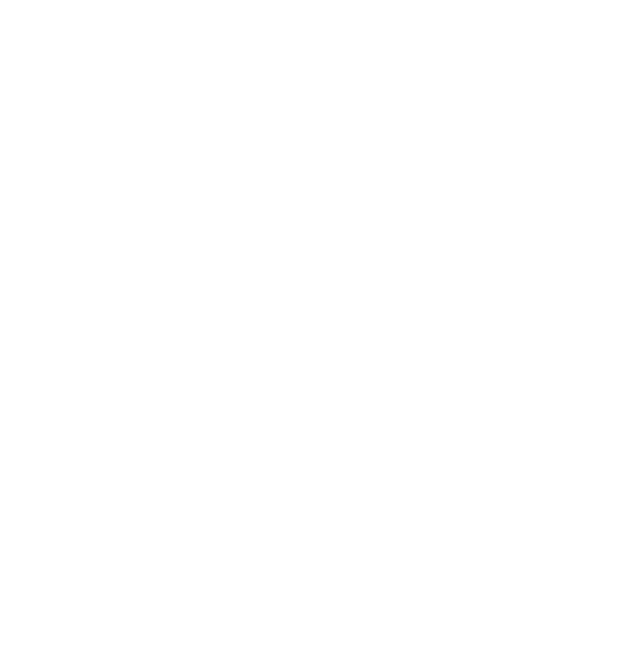
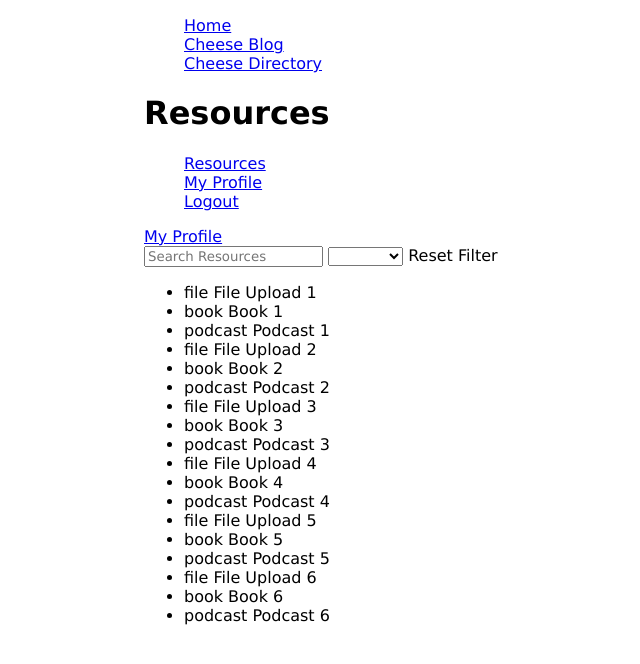
Before and after one commit to nswitzer/cheesources, a website: page resources.html in a window 1280 px wide. Shown: the whole page, without its empty margins (96-736 px from the left). Drawn offline with Linux system fonts and the light colour scheme.

Commit message:
adds navigation

```diff
--- a/js/app.js
+++ b/js/app.js
@@ -4,8 +4,8 @@
 
 	app.controller('rsrcFltr', function($scope) {
 
-	// Define list of documents
-	$scope.documents = [
+	// Define list of my documents
+	$scope.myDocuments = [
 	 	{
 	 		type:"file",
 	 		title:"File Upload 1"
@@ -43,6 +43,80 @@
 	 	}
 	];
 
+	// Define list of all documents
+	$scope.allDocuments = [
+	 	{
+	 		type:"file",
+	 		title:"File Upload 1"
+	 	},
+	 	{
+	 		type:"book",
+	 		title:"Book 1"
+	 	},
+	 	{
+	 		type:"podcast",
+	 		title:"Podcast 1"
+	 	},
+	 	{
+	 		type:"file",
+	 		title:"File Upload 2"
+	 	},
+	 	{
+	 		type:"book",
+	 		title:"Book 2"
+	 	},
+	 	{
+	 		type:"podcast",
+	 		title:"Podcast 2"
+	 	},{
+	 		type:"file",
+	 		title:"File Upload 3"
+	 	},
+	 	{
+	 		type:"book",
+	 		title:"Book 3"
+	 	},
+	 	{
+	 		type:"podcast",
+	 		title:"Podcast 3"
+	 	},
+	 	{
+	 		type:"file",
+	 		title:"File Upload 4"
+	 	},
+	 	{
+	 		type:"book",
+	 		title:"Book 4"
+	 	},
+	 	{
+	 		type:"podcast",
+	 		title:"Podcast 4"
+	 	},
+	 	{
+	 		type:"file",
+	 		title:"File Upload 5"
+	 	},
+	 	{
+	 		type:"book",
+	 		title:"Book 5"
+	 	},
+	 	{
+	 		type:"podcast",
+	 		title:"Podcast 5"
+	 	},{
+	 		type:"file",
+	 		title:"File Upload 6"
+	 	},
+	 	{
+	 		type:"book",
+	 		title:"Book 6"
+	 	},
+	 	{
+	 		type:"podcast",
+	 		title:"Podcast 6"
+	 	}
+	];
+
 	// Define filter list
 	$scope.docTypes = ["file","book","podcast"];
 
@@ -59,4 +133,5 @@
 	$scope.searchDocs = '';
 
 	});
+
 })();
--- a/resources.html
+++ b/resources.html
@@ -1,5 +1,5 @@
 <!DOCTYPE html>
-<html class="no-js">
+<html ng-app="resources">
 
 	<head>
 	    <meta charset="utf-8">
@@ -10,9 +10,53 @@
 
 	        <link rel="stylesheet" href="css/style.css">
 
+	        <script src="vendor/angular/angular.min.js"></script>
+	        <script type="text/javascript" src="js/app.js"></script>
+
 	</head>
 
 	<body>
+		<div id="page">
+
+			<nav class="main-nav">
+				<ul>
+					<li><a href="#">Home</a></li>
+					<li><a href="#">Cheese Blog</a></li>
+					<li><a href="#">Cheese Directory</a></li>
+				</ul>
+			</nav>
+
+			<header>
+	        	<h1>Resources</h1>
+	        </header>
+
+	        <nav class="utility-nav">
+                <ul>
+                	<li><a href="resources.html" class="active">Resources</a></li>
+                    <li><a href="my-profile.html">My Profile</a></li>
+                    <li><a href="#">Logout</a></li>
+                </ul>
+            </nav>
+
+	        <main class="content" ng-controller="rsrcFltr as fltr">
+
+	        	<a href="my-profile.html">My Profile</a>
+
+    			<div class="filters">
+                    <input type="text" class="form-control" placeholder="Search Resources" ng-model="searchDocs">
+    				<select name="filter" id="filter" ng-model="filter" ng-options="type for type in docTypes" ng-change="changeFilter()"></select>
+    				<a ng-click="resetFilter()" class="filter-reset">Reset Filter</a>
+    			</div>
+
+    			<div class="resource-list">
+                    <ul>
+                        <li class="document" ng-repeat="document in allDocuments | filter: filter | filter: searchDocs">{{document.type}} {{document.title}}</li>
+                    </ul>
+    			</div>
+
+	        </main>
+		</div>
+
 
 	</body>
 
```
Also changed, not shown: my-profile.html (+18 -2 lines). Lines whose indentation alone changed are shown as unchanged.
